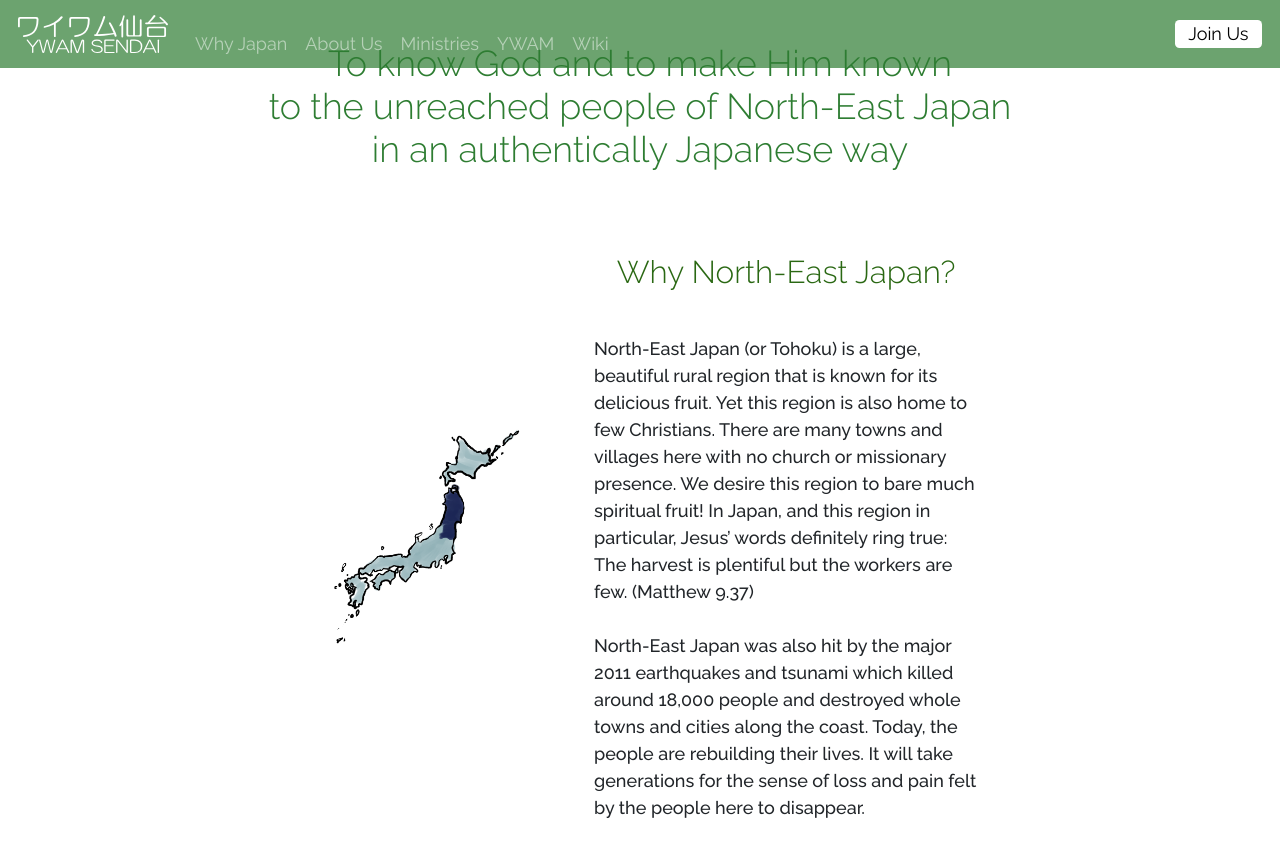
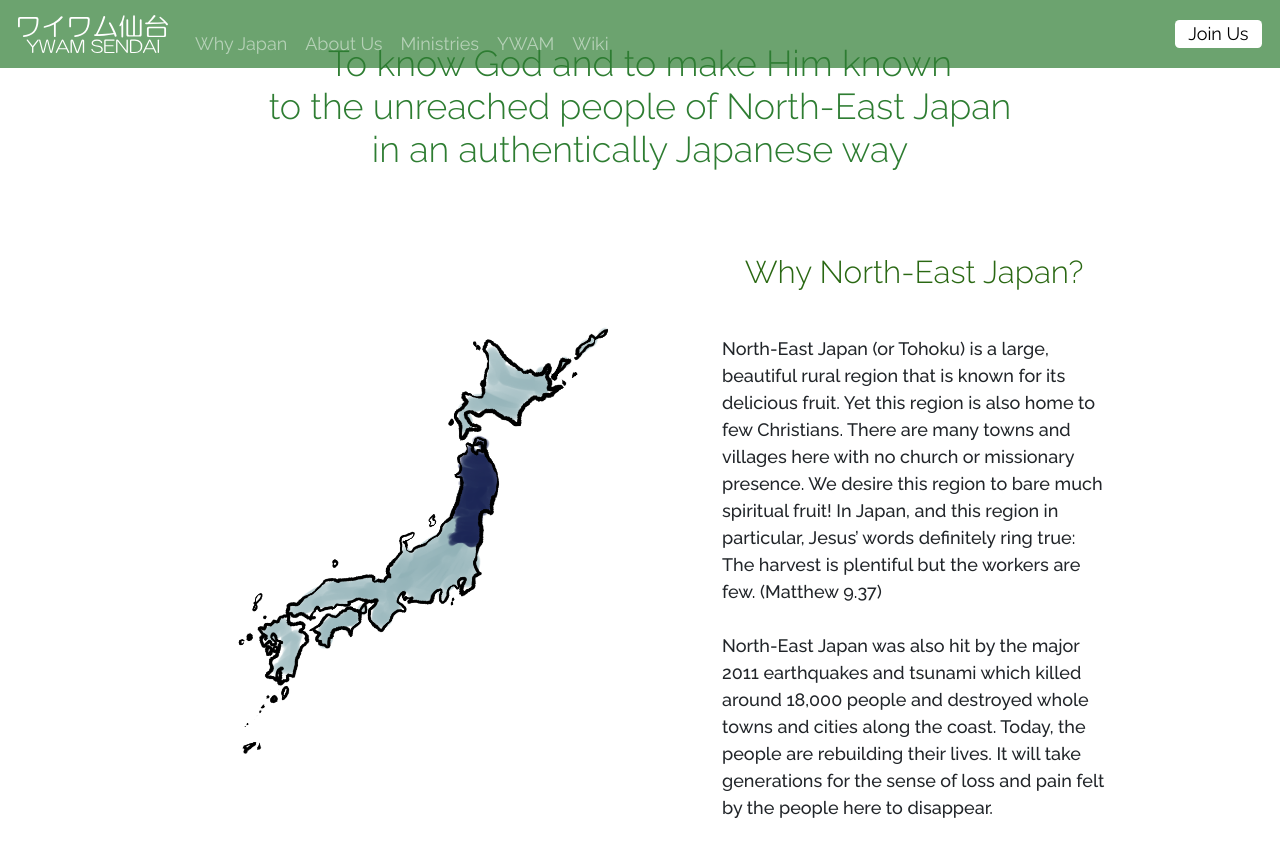
Before and after one commit to ywamsendai/website, a Jekyll site: the page built from index.html, in a window 1280 px wide and 900 px high, scrolled down 930 px. Shown: the top 857 px of the window. Built offline with Jekyll 4.4.1, drawn with Linux system fonts in a browser that asks for light colours; nearby versions of some CDN libraries.

Commit message:
changed size of tohoku map

```diff
--- a/css/main.scss
+++ b/css/main.scss
@@ -851,8 +851,8 @@ filter: progid:DXImageTransform.Microsoft.gradient( startColorstr='rgba(107, 117
 }
 
 .graphic {
-  min-width: 20vw;
-  max-width: 20vw;
+  min-width: 40vw;
+  max-width: 40vw;
   height: auto;
 }
 
```
